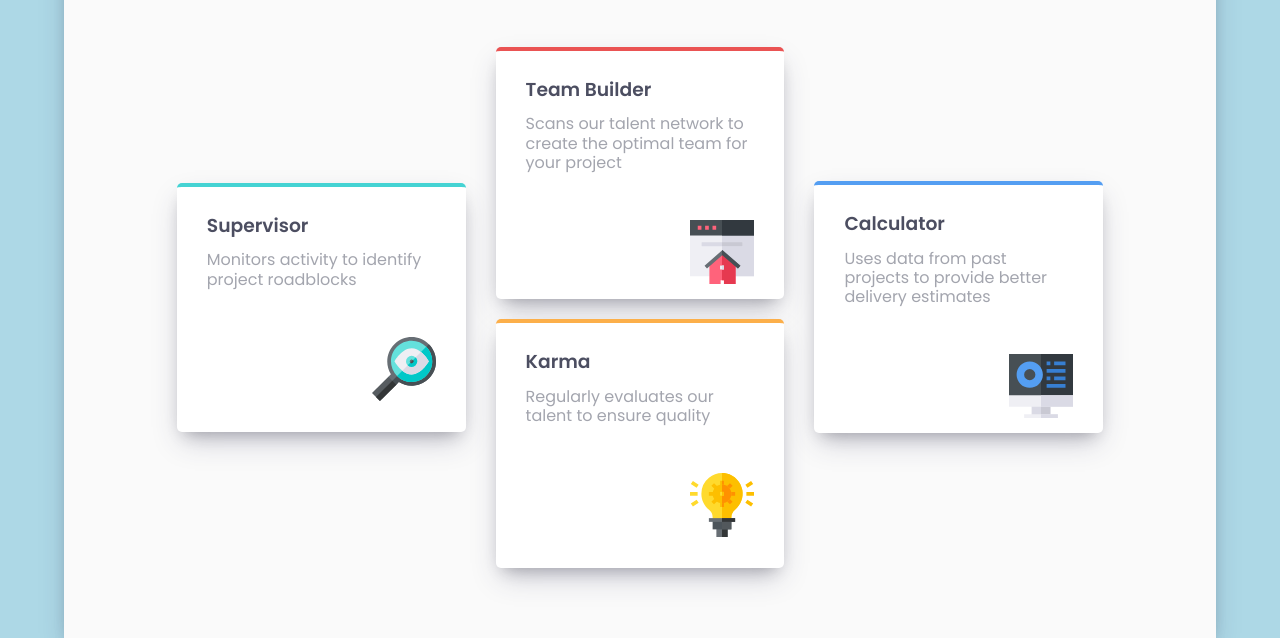
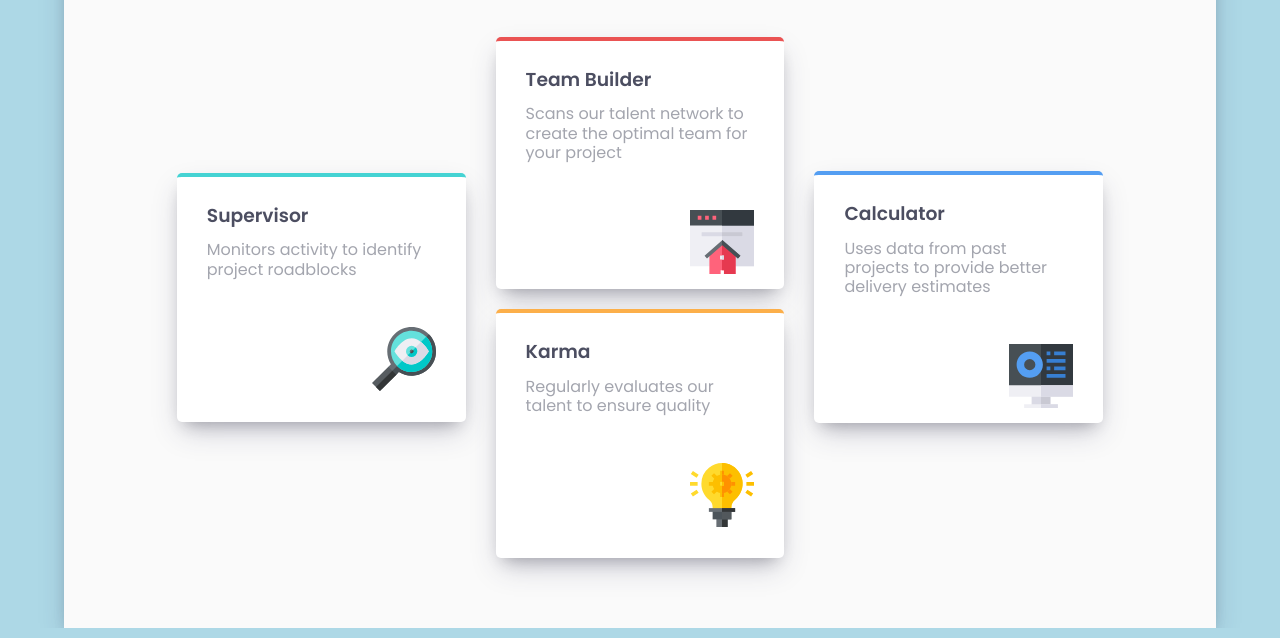
Before and after one commit to martinnovak22/Grid-responsivnes, a plain HTML site: page index.html in a window 1280 px wide. Shown: the part 361-999 px from the top of the page. Drawn offline with Linux system fonts and the light colour scheme.

Commit message:
card placement

```diff
--- a/index.html
+++ b/index.html
@@ -12,7 +12,7 @@
 
 </head>
 <body>
-<div class="flexbox-container">
+<main class="flexbox-container">
     <div class="top">
         <h2>Reliable, efficient delivery</h2>
         <h2 class="bold">Powered by Technology</h2>
@@ -42,7 +42,7 @@
             <img alt="calculator" src="images/icon-calculator.svg">
         </div>
     </div>
-</div>
+</main>
 
 
 </body>
--- a/styles.css
+++ b/styles.css
@@ -29,8 +29,9 @@ body {
     background-color: lightblue;
     display: flex;
     justify-content: center;
-    padding-top: 30px;
+    align-items: center;
 }
+
 
 ol, ul {
     list-style: none;
@@ -78,6 +79,7 @@ h2 {
     padding: 20px 0 70px;
     box-shadow: rgba(50, 50, 93, 0.25) 0 13px 27px -5px,
     rgba(0, 0, 0, 0.3) 0 8px 16px -8px;
+    margin-top: 20px;
 }
 
 .top {
```
